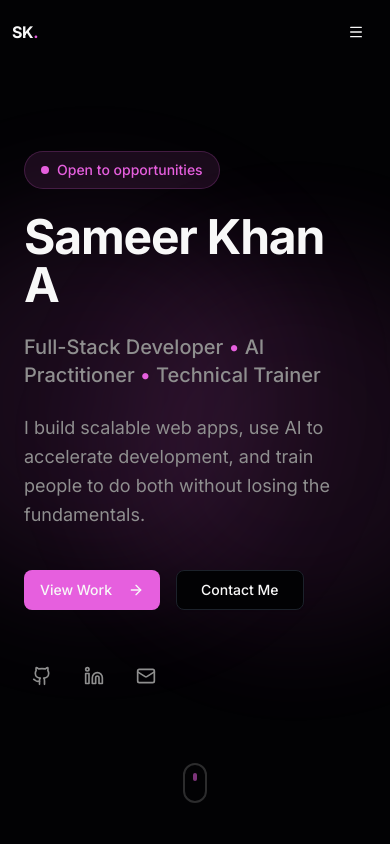
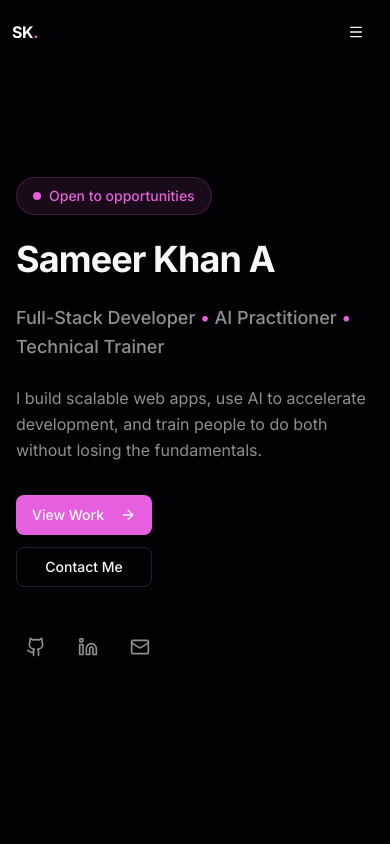
Before and after one commit to sameerkhan2003a/Portfolio, a Next.js app: page / in a window 390 px wide. Shown: the top 844 px of the page. Built offline with nearby package versions, Linux system fonts and the light colour scheme.

Commit message:
Refactor hero section layout and styles

```diff
--- a/components/sections/hero.tsx
+++ b/components/sections/hero.tsx
@@ -14,12 +14,12 @@ export function HeroSection() {
   return (
     <section
       id="home"
-      className="relative flex min-h-screen items-center justify-center overflow-hidden"
+      className="relative flex min-h-screen items-center justify-center"
     >
       {/* Background */}
-      <div className="absolute inset-0 overflow-hidden">
-        <div className="absolute -left-1/4 top-1/4 h-96 w-96 rounded-full bg-primary/20 blur-3xl animate-pulse" />
-        <div className="absolute -right-1/4 bottom-1/4 h-96 w-96 rounded-full bg-primary/10 blur-3xl animate-pulse delay-1000" />
+      <div className="absolute inset-0 -z-10 overflow-hidden pointer-events-none">
+        <div className="absolute -left-40 top-20 h-80 w-80 rounded-full bg-primary/20 blur-3xl animate-pulse" />
+        <div className="absolute -right-40 bottom-20 h-80 w-80 rounded-full bg-primary/10 blur-3xl animate-pulse delay-1000" />
 
         <div
           className="absolute inset-0 opacity-[0.03]"
@@ -31,7 +31,7 @@ export function HeroSection() {
         />
       </div>
 
-      <div className="relative z-10 mx-auto max-w-6xl px-6 py-32">
+      <div className="relative z-10 mx-auto w-full max-w-7xl px-4 sm:px-6 lg:px-8 xl:px-10 py-28 sm:py-32">
         <div className="flex flex-col items-start gap-6">
           {/* Badge */}
           <div className="inline-flex items-center gap-2 rounded-full border border-primary/20 bg-primary/10 px-4 py-2">
@@ -46,28 +46,28 @@ export function HeroSection() {
           </div>
 
           {/* Heading */}
-          <h1 className="text-5xl font-bold tracking-tight md:text-7xl lg:text-8xl">
+          <h1 className="text-4xl font-bold tracking-tight sm:text-6xl lg:text-7xl xl:text-8xl">
             Sameer Khan A
           </h1>
 
           {/* Subtitle */}
-          <p className="text-xl font-medium text-muted-foreground md:text-2xl">
-            Full-Stack Developer{" "}
-            <span className="text-primary">•</span> AI Practitioner{" "}
-            <span className="text-primary">•</span> Technical Trainer
+          <p className="max-w-3xl text-lg font-medium leading-relaxed text-muted-foreground sm:text-xl lg:text-2xl">
+            Full-Stack Developer <span className="text-primary">•</span> AI
+            Practitioner <span className="text-primary">•</span> Technical
+            Trainer
           </p>
 
           {/* Description */}
-          <p className="max-w-2xl text-lg leading-relaxed text-muted-foreground">
+          <p className="max-w-2xl text-base leading-relaxed text-muted-foreground sm:text-lg">
             I build scalable web apps, use AI to accelerate development, and
             train people to do both without losing the fundamentals.
           </p>
 
           {/* Buttons */}
-          <div className="mt-4 flex flex-wrap items-center gap-4">
+          <div className="mt-2 flex flex-col gap-3 sm:mt-4 sm:flex-row">
             <Button
               size="lg"
-              className="group"
+              className="group w-full sm:w-auto"
               onClick={() => scrollToSection("#projects")}
             >
               View Work
@@ -77,6 +77,7 @@ export function HeroSection() {
             <Button
               size="lg"
               variant="outline"
+              className="w-full sm:w-auto"
               onClick={() => scrollToSection("#contact")}
             >
               Contact Me
@@ -84,40 +85,37 @@ export function HeroSection() {
           </div>
 
           {/* Social */}
-          <div className="mt-6 flex items-center gap-4">
+          <div className="mt-4 flex items-center gap-3 sm:mt-6 sm:gap-4">
             <a
               href="https://github.com/sameer-khan-a"
               target="_blank"
               rel="noopener noreferrer"
-              className="rounded-lg p-2 text-muted-foreground transition-colors hover:bg-secondary hover:text-foreground"
+              className="rounded-xl p-2.5 text-muted-foreground transition-colors hover:bg-secondary hover:text-foreground"
             >
               <Github className="h-5 w-5" />
-              <span className="sr-only">GitHub</span>
             </a>
 
             <a
               href="https://www.linkedin.com/in/sameer-khan-a-/"
               target="_blank"
               rel="noopener noreferrer"
-              className="rounded-lg p-2 text-muted-foreground transition-colors hover:bg-secondary hover:text-foreground"
+              className="rounded-xl p-2.5 text-muted-foreground transition-colors hover:bg-secondary hover:text-foreground"
             >
               <Linkedin className="h-5 w-5" />
-              <span className="sr-only">LinkedIn</span>
             </a>
 
             <a
               href="mailto:sameerkhan003a@gmail.com"
-              className="rounded-lg p-2 text-muted-foreground transition-colors hover:bg-secondary hover:text-foreground"
+              className="rounded-xl p-2.5 text-muted-foreground transition-colors hover:bg-secondary hover:text-foreground"
             >
               <Mail className="h-5 w-5" />
-              <span className="sr-only">Email</span>
             </a>
           </div>
         </div>
       </div>
 
-      {/* Scroll indicator */}
-      <div className="absolute bottom-8 left-1/2 -translate-x-1/2 animate-bounce">
+      {/* Scroll */}
+      <div className="absolute bottom-8 left-1/2 hidden -translate-x-1/2 animate-bounce sm:block">
         <div className="flex h-10 w-6 justify-center rounded-full border-2 border-muted-foreground/30 pt-2">
           <div className="h-2 w-1 animate-pulse rounded-full bg-primary" />
         </div>
```
